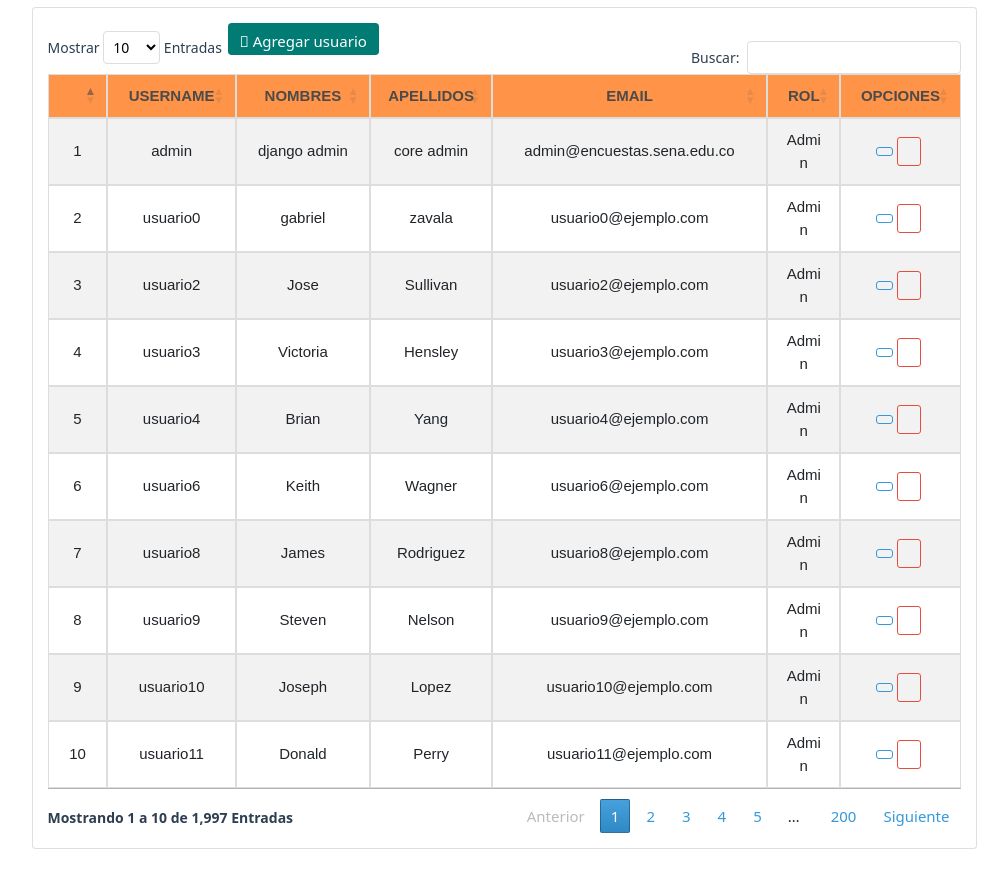
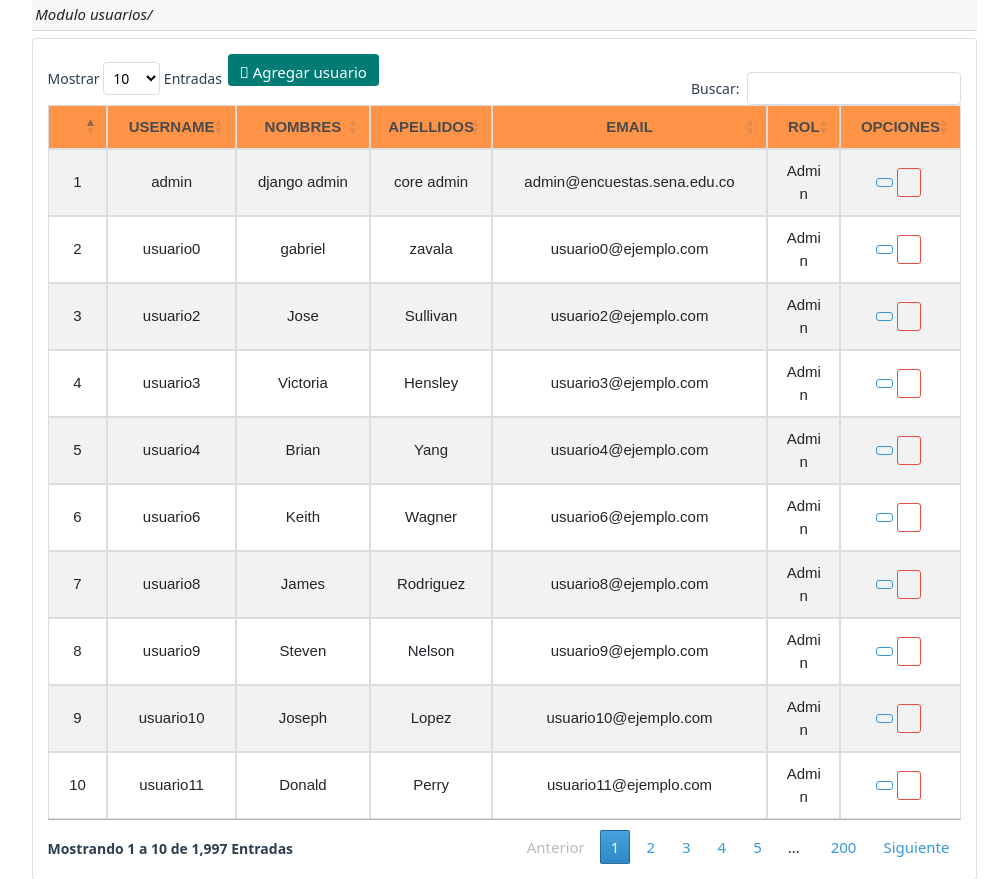
Before and after one commit to CesarSierra1997/Django-AppEncuestas, a Django app: page /usuario/inicio_usuarios/ in a window 1280 px wide. Shown: the part 289-1168 px from the top of the page, without its empty margins (136-1144 px from the left). Run offline with Django 4.2, Linux system fonts and the light colour scheme; a user stored in the database is signed in; data comes from the database, SQL or seed files in the repository; data that the repository does not hold is empty; some libraries are stand-ins or nearby versions.

Commit message:
Se vizualizacion denevegacion para mejroar la expereicna de usuario

```diff
--- a/apps/usuario/templates/usuario/listar_usuarios.html
+++ b/apps/usuario/templates/usuario/listar_usuarios.html
@@ -16,6 +16,9 @@ Listado de Usuarios
 
 <!-- Modal -->
 {% block encuesta %}
+<div class="card-header p-1">
+    <em class="">Modulo usuarios/</em>
+</div>
 
 <main class="card card-body mt-2">
         <button  id="agregar_usuario" class="btn" style="display: none;"
```
